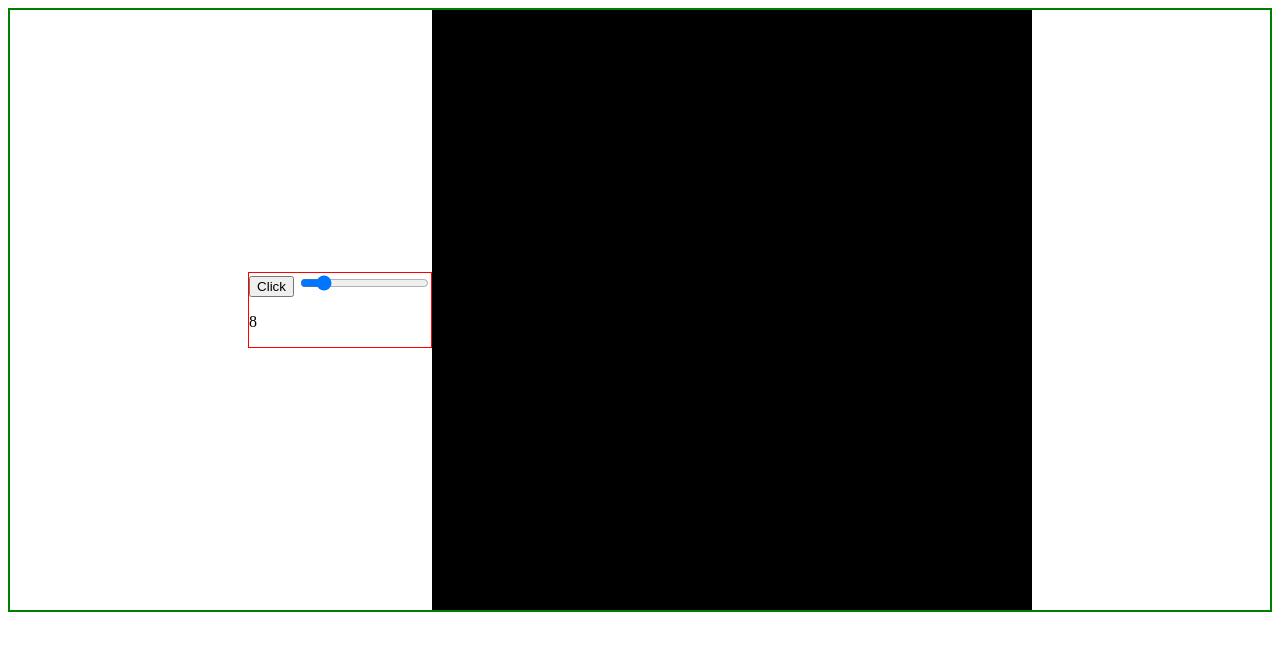
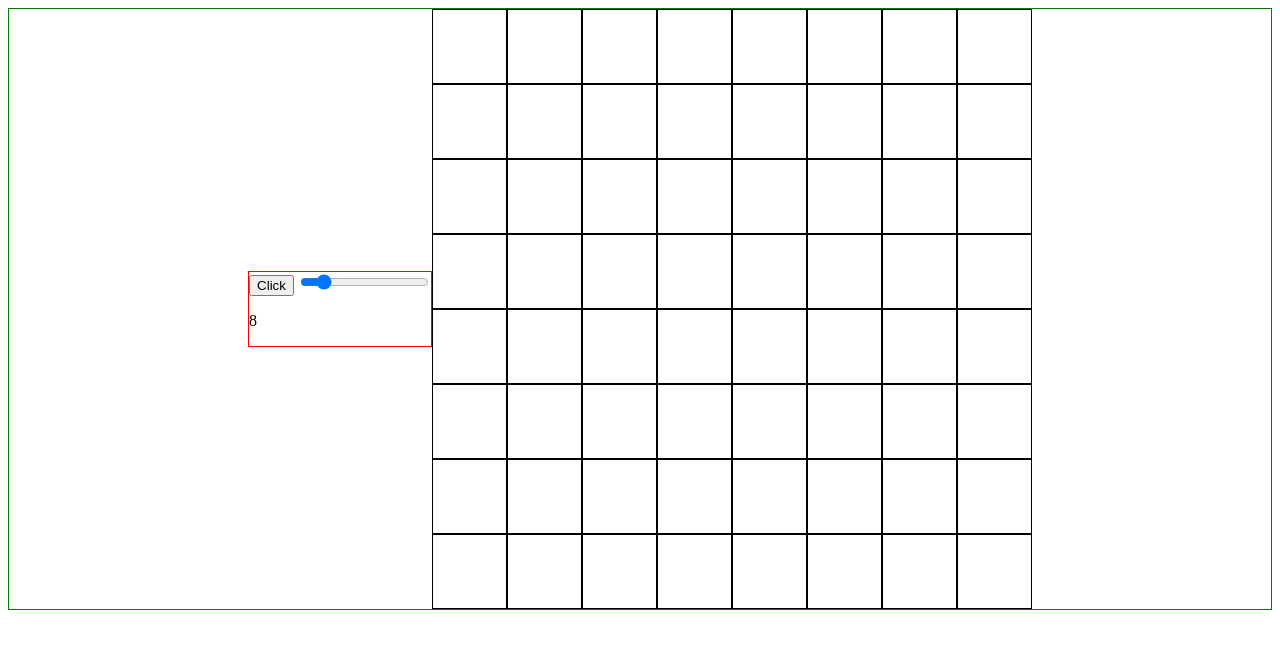
Before and after one commit to ajaydidier08AjayPanuganti/Etch-a-Sketch, a plain HTML site: page index.html in a window 1280 px wide. Both pictures are taken after a click on the button "Click". Drawn offline with Linux system fonts and the light colour scheme.

Commit message:
Fixed resetting of grid

```diff
--- a/script.js
+++ b/script.js
@@ -2,19 +2,27 @@ var creategrid = document.querySelector(".click")
 var grid = document.querySelector(".grid")
 
 creategrid.addEventListener("click", ()=>{
-var gridsize = document.querySelector("input")
+var gridsize = document.querySelector("input").value
+    reset()
     for(let i = 0;i < gridsize;i++){
         for(let j = 0;j < gridsize;j++){
             var box = document.createElement("div")
             box.classList.add("box")
-        box.style.width = grid.clientWidth/gridsize - 4 + "px"
-        box.style.height = grid.clientHeight/gridsize - 4 + "px"
+            box.style.width = grid.clientWidth/gridsize - 2 + "px"
+            box.style.height = grid.clientHeight/gridsize - 2 + "px"
             grid.appendChild(box)
-
         }
     }
 })
 
+function reset(){
+    let count = 0
+    while(grid.firstChild){
+        grid.removeChild(grid.firstChild)
+        count++
+    }
+    console.log(count)
+}
 /*function createBox(){
     var box = document.createElement("div")
     box.classList.add("box")
--- a/style.css
+++ b/style.css
@@ -2,7 +2,7 @@
     display:flex;
     justify-content: center;
     align-items: center;
-    border: 2px solid green;
+    border: 0.5px solid green;
 }
 
 .grid{
@@ -21,7 +21,8 @@
 .box{
     background-color: white;
 
-    border: 2px solid black;
+    border: 0.5px solid black;
+
 }
 
 /*.grid{
```
Lines whose indentation alone changed are shown as unchanged.
